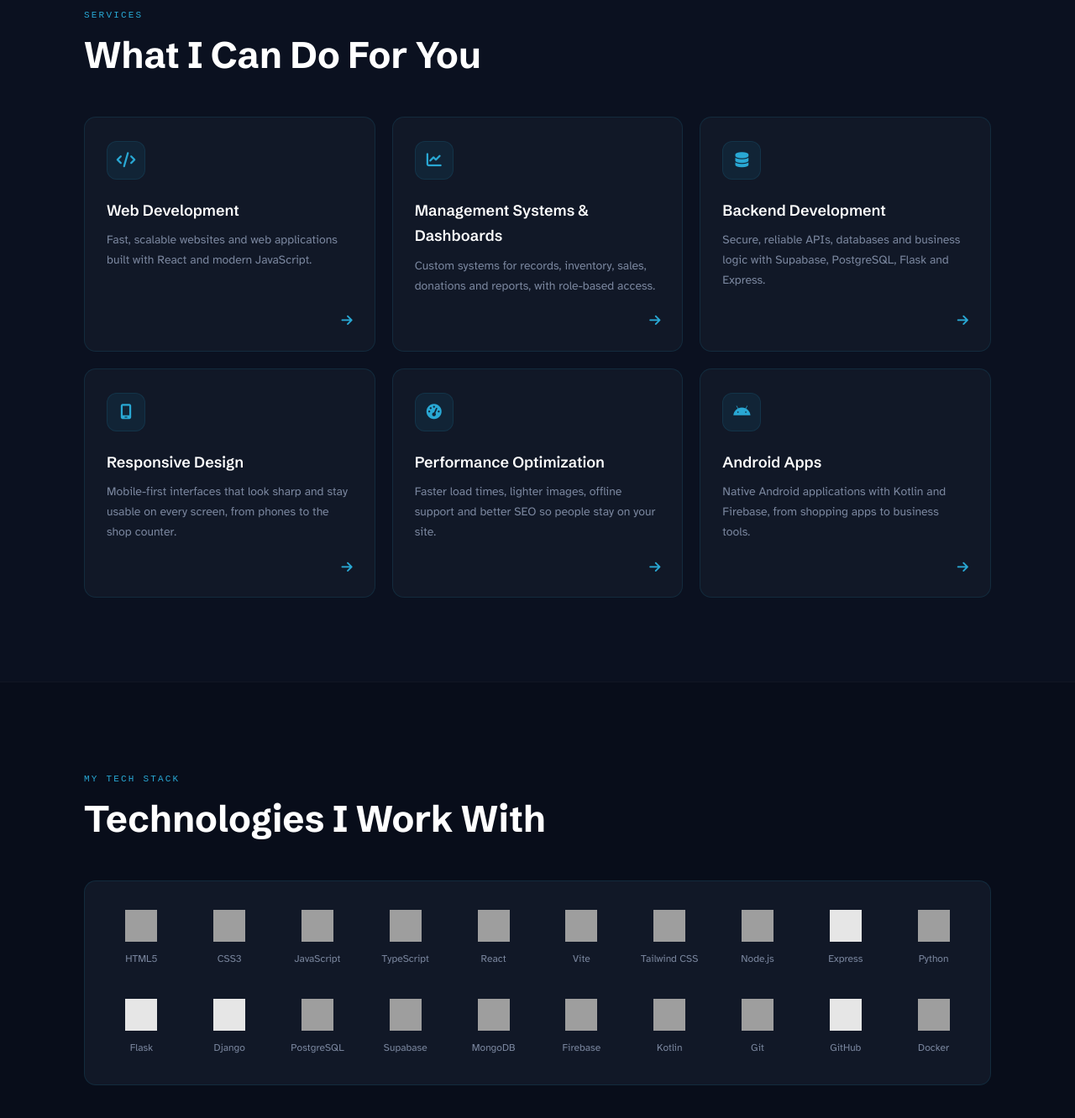
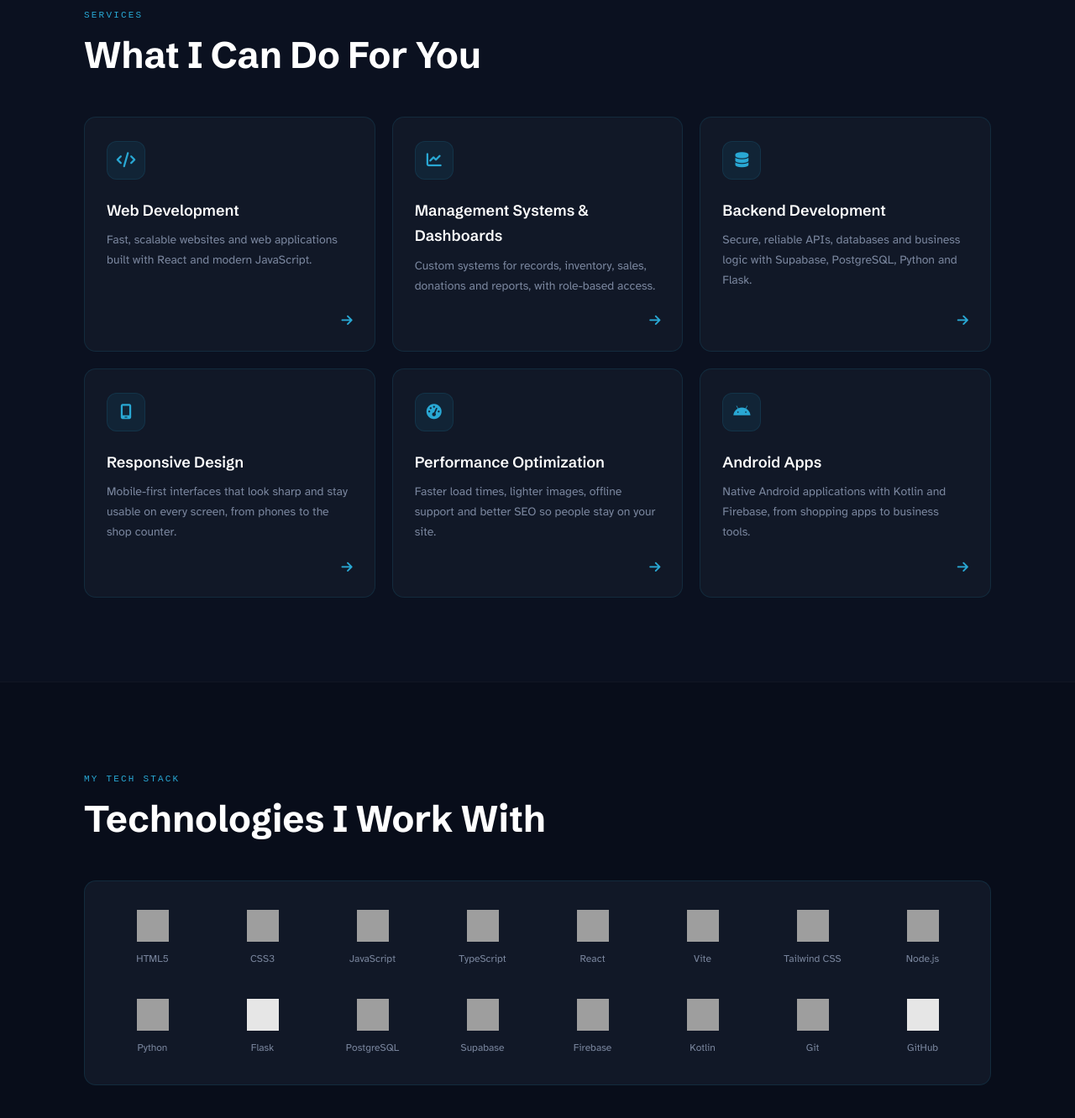
Before and after one commit to Jkosencha/Jkosencha.github.io, a plain HTML site: page index.html in a window 1280 px wide. Shown: the part 1585-2917 px from the top of the page at 84% size. Drawn offline with Linux system fonts and the light colour scheme; grey boxes are pictures that could not be loaded; a web font is replaced by a local one.

Commit message:
Trim tech stack to technologies used in the projects

```diff
--- a/index.html
+++ b/index.html
@@ -209,7 +209,7 @@
             <h3>Backend Development</h3>
             <p>
               Secure, reliable APIs, databases and business logic with
-              Supabase, PostgreSQL, Flask and Express.
+              Supabase, PostgreSQL, Python and Flask.
             </p>
             <a href="savannah-pos.html" class="arrow" aria-label="See a backend project"
               ><i class="fa-solid fa-arrow-right"></i
@@ -270,18 +270,14 @@
           <div class="tech"><img loading="lazy" src="https://cdn.jsdelivr.net/gh/devicons/devicon@v2.16.0/icons/vitejs/vitejs-original.svg" alt="" />Vite</div>
           <div class="tech"><img loading="lazy" src="https://cdn.jsdelivr.net/gh/devicons/devicon@v2.16.0/icons/tailwindcss/tailwindcss-original.svg" alt="" />Tailwind CSS</div>
           <div class="tech"><img loading="lazy" src="https://cdn.jsdelivr.net/gh/devicons/devicon@v2.16.0/icons/nodejs/nodejs-original.svg" alt="" />Node.js</div>
-          <div class="tech"><img loading="lazy" class="mono-icon" src="https://cdn.jsdelivr.net/gh/devicons/devicon@v2.16.0/icons/express/express-original.svg" alt="" />Express</div>
           <div class="tech"><img loading="lazy" src="https://cdn.jsdelivr.net/gh/devicons/devicon@v2.16.0/icons/python/python-original.svg" alt="" />Python</div>
           <div class="tech"><img loading="lazy" class="mono-icon" src="https://cdn.jsdelivr.net/gh/devicons/devicon@v2.16.0/icons/flask/flask-original.svg" alt="" />Flask</div>
-          <div class="tech"><img loading="lazy" class="mono-icon" src="https://cdn.jsdelivr.net/gh/devicons/devicon@v2.16.0/icons/django/django-plain.svg" alt="" />Django</div>
           <div class="tech"><img loading="lazy" src="https://cdn.jsdelivr.net/gh/devicons/devicon@v2.16.0/icons/postgresql/postgresql-original.svg" alt="" />PostgreSQL</div>
           <div class="tech"><img loading="lazy" src="https://cdn.jsdelivr.net/gh/devicons/devicon@v2.16.0/icons/supabase/supabase-original.svg" alt="" />Supabase</div>
-          <div class="tech"><img loading="lazy" src="https://cdn.jsdelivr.net/gh/devicons/devicon@v2.16.0/icons/mongodb/mongodb-original.svg" alt="" />MongoDB</div>
           <div class="tech"><img loading="lazy" src="https://cdn.jsdelivr.net/gh/devicons/devicon@v2.16.0/icons/firebase/firebase-original.svg" alt="" />Firebase</div>
           <div class="tech"><img loading="lazy" src="https://cdn.jsdelivr.net/gh/devicons/devicon@v2.16.0/icons/kotlin/kotlin-original.svg" alt="" />Kotlin</div>
           <div class="tech"><img loading="lazy" src="https://cdn.jsdelivr.net/gh/devicons/devicon@v2.16.0/icons/git/git-original.svg" alt="" />Git</div>
           <div class="tech"><img loading="lazy" class="mono-icon" src="https://cdn.jsdelivr.net/gh/devicons/devicon@v2.16.0/icons/github/github-original.svg" alt="" />GitHub</div>
-          <div class="tech"><img loading="lazy" src="https://cdn.jsdelivr.net/gh/devicons/devicon@v2.16.0/icons/docker/docker-original.svg" alt="" />Docker</div>
         </div>
       </div>
     </section>
--- a/style.css
+++ b/style.css
@@ -681,7 +681,7 @@ img {
 /* ── Tech stack ── */
 .tech-panel {
   display: grid;
-  grid-template-columns: repeat(10, 1fr);
+  grid-template-columns: repeat(8, 1fr);
   gap: 6px;
   background: var(--surface);
   border: 1px solid var(--border);
```
